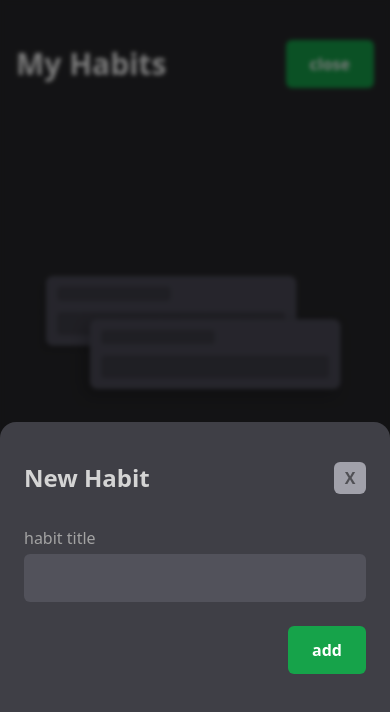
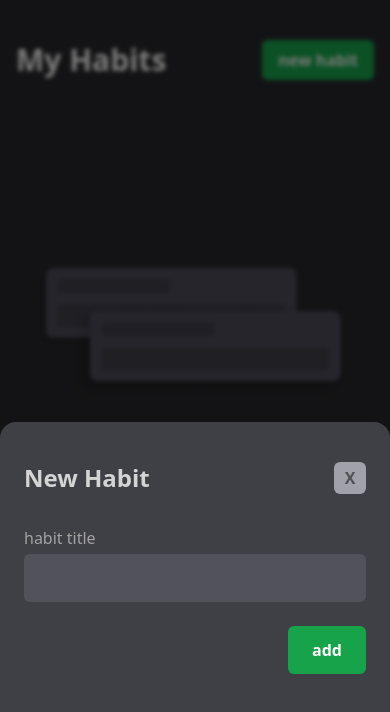
Before and after one commit to GuidoCarda/doguihabits, a React (Vite) app: page / in a window 390 px wide. Both pictures are taken after a click on the button "create an habit". Shown: the top 712 px of the page. Built offline with nearby package versions, Linux system fonts and the light colour scheme.

Commit message:
Animations based on media query

```diff
--- a/src/components/Modal.jsx
+++ b/src/components/Modal.jsx
@@ -1,32 +1,35 @@
-import React, { forwardRef } from "react";
+import React, { Children, forwardRef } from "react";
 import ReactDOM from "react-dom";
 import useClickOutside from "../hooks/useClickOutside";
 import HabitForm from "../pages/components/HabitForm";
 
 import { motion } from "framer-motion";
+import clsx from "clsx";
 
-const backdrop = {
-  hidden: { opacity: 0 },
-  visible: {
-    opacity: 1,
-    transition: { duration: 0.125 },
-  },
-};
-
-const Modal = ({ onClose }) => {
+const Modal = ({ onClose, isMobile }) => {
   const domNode = useClickOutside(onClose);
 
+  //Show diferent animation based on viewport
+  const modalVariants = isMobile
+    ? {
+        hidden: { y: 300 },
+        visible: { y: 0, transition: { damping: 2 } },
+      }
+    : { hidden: { y: 0 }, visible: { y: 0 } };
+
   return ReactDOM.createPortal(
-    <motion.div
-      variants={backdrop}
-      initial="hidden"
-      animate="visible"
-      exit="hidden"
-      className="fixed grid place-items-center top-0 left-0 right-0 bottom-0 h-screen w-full bg-black/50 backdrop-blur-[2px] md:px-4"
-    >
+    <Backdrop>
       <motion.div
+        variants={modalVariants}
+        initial="hidden"
+        animate="visible"
+        exit="hidden"
         ref={domNode}
-        className=" bg-zinc-700 px-6 py-10 w-full h-2/4 self-end rounded-t-2xl sm:self-center sm:rounded-md sm:h-auto sm:max-w-lg overflow-y-scroll scrollbar-thin scrollbar-thumb-zinc-500 scrollbar-thumb-rounded-md"
+        className={clsx(
+          "bg-zinc-700 px-6 py-10 w-full h-2/4 self-end rounded-t-2xl",
+          "sm:self-center sm:rounded-md sm:h-auto sm:max-w-lg ",
+          "overflow-y-scroll scrollbar-thin scrollbar-thumb-zinc-500 scrollbar-thumb-rounded-md"
+        )}
       >
         <div className="flex items-center justify-between mb-8">
           <h2 className="text-2xl text-neutral-300 font-semibold">New Habit</h2>
@@ -39,9 +42,35 @@ const Modal = ({ onClose }) => {
         </div>
         <HabitForm onClose={onClose} />
       </motion.div>
-    </motion.div>,
+    </Backdrop>,
     document.getElementById("portal")
   );
 };
 
+const backdrop = {
+  hidden: { opacity: 0 },
+  visible: {
+    opacity: 1,
+    transition: { duration: 0.125 },
+  },
+};
+
+const Backdrop = ({ children }) => {
+  return (
+    <motion.div
+      variants={backdrop}
+      initial="hidden"
+      animate="visible"
+      exit="hidden"
+      className={clsx(
+        "fixed inset-0 h-screen w-full",
+        "bg-black/50 backdrop-blur-[2px] md:px-4",
+        "grid place-items-center"
+      )}
+    >
+      {children}
+    </motion.div>
+  );
+};
+
 export default Modal;
--- /dev/null
+++ b/src/hooks/useMediaQuery.jsx
@@ -0,0 +1,34 @@
+import { useEffect, useState } from "react";
+
+const useMediaQuery = (query) => {
+  const [matches, setMatches] = useState(false);
+
+  useEffect(() => {
+    const media = window.matchMedia(query);
+    if (media.matches !== matches) {
+      setMatches(media.matches);
+    }
+
+    const listener = () => {
+      setMatches(media.matches);
+    };
+
+    if (typeof media.addEventListener === "function") {
+      media.addEventListener("change", listener);
+    } else {
+      media.addListener(listener);
+    }
+
+    return () => {
+      if (typeof media.removeEventListener === "function") {
+        media.removeEventListener("change", listener);
+      } else {
+        media.removeListener(listenerList);
+      }
+    };
+  }, [matches, query]);
+
+  return matches;
+};
+
+export default useMediaQuery;
--- a/src/pages/Habits.jsx
+++ b/src/pages/Habits.jsx
@@ -6,6 +6,7 @@ import HabitsWeekView from "./components/HabitsWeekView";
 import HabitsSorting from "./components/HabitSorting";
 
 import { AnimatePresence, motion } from "framer-motion";
+import useMediaQuery from "../hooks/useMediaQuery";
 
 const Habits = () => {
   const [isOpen, setIsOpen] = useState(false);
@@ -28,6 +29,8 @@ const Habits = () => {
     }
   };
 
+  const isMobile = useMediaQuery("(max-width: 638px)");
+
   return (
     <div className=" text-neutral-100 min-h-screen">
       <Layout>
@@ -36,9 +39,9 @@ const Habits = () => {
 
           <button
             onClick={handleShowToggle}
-            className="h-12 w-min px-6 bg-green-600 font-bold rounded-md"
+            className="h-10 px-4 bg-green-600 font-bold rounded-md"
           >
-            {isOpen ? "close" : "new"}
+            new habit
           </button>
         </div>
 
@@ -46,13 +49,17 @@ const Habits = () => {
 
         <AnimatePresence>
           {isOpen && (
-            <Modal key={"new_habit_modal"} onClose={() => setIsOpen(false)} />
+            <Modal
+              key={"new_habit_modal"}
+              onClose={() => setIsOpen(false)}
+              isMobile={isMobile}
+            />
           )}
         </AnimatePresence>
 
         <motion.div
           layout
-          className="grid gap-4 md:grid-cols-2  lg:grid-cols-3 "
+          className="grid gap-4 md:grid-cols-2 lg:grid-cols-3 "
         >
           {habits.map((habit) => (
             <HabitsWeekView key={habit.id} habit={habit} />
--- a/src/pages/components/HabitMonthlyView.jsx
+++ b/src/pages/components/HabitMonthlyView.jsx
@@ -1,3 +1,4 @@
+import clsx from "clsx";
 import React from "react";
 import { useHabitsActions } from "../../store/store";
 
@@ -15,7 +16,7 @@ const HabitMonthlyView = (props) => {
   return (
     <div className="bg-zinc-600 px-6 py-6 rounded-md ">
       <header className="flex justify-between items-center mb-6">
-        <h2 className="text-2xl  font-bold capitalize">{habit.title}</h2>
+        <h2 className="text-2xl font-bold capitalize">{habit.title}</h2>
         <span className="block text-sm py-1 px-2 rounded-md bg-green-500/60">
           March
         </span>
@@ -27,13 +28,16 @@ const HabitMonthlyView = (props) => {
             <button
               disabled={idx + 1 > currentDate}
               onClick={() => toggleHabitDay(habit.id, day.id)}
-              className={`w-full h-full ${
-                day.state === "completed"
-                  ? "bg-success"
-                  : day.state === "failed"
-                  ? "bg-failed"
-                  : "bg-neutral-300"
-              } rounded-md text-black/40 font-semibold disabled:bg-zinc-500`}
+              className={clsx(
+                "w-full h-full rounded-md text-black/40 font-semibold ",
+                "disabled:bg-zinc-500",
+                {
+                  "bg-success": day.state === "completed",
+                  "bg-failed": day.state === "failed",
+                  "bg-neutral-300":
+                    day.state !== "failed" && day.state !== "completed",
+                }
+              )}
             >
               {idx + 1}
             </button>
```
